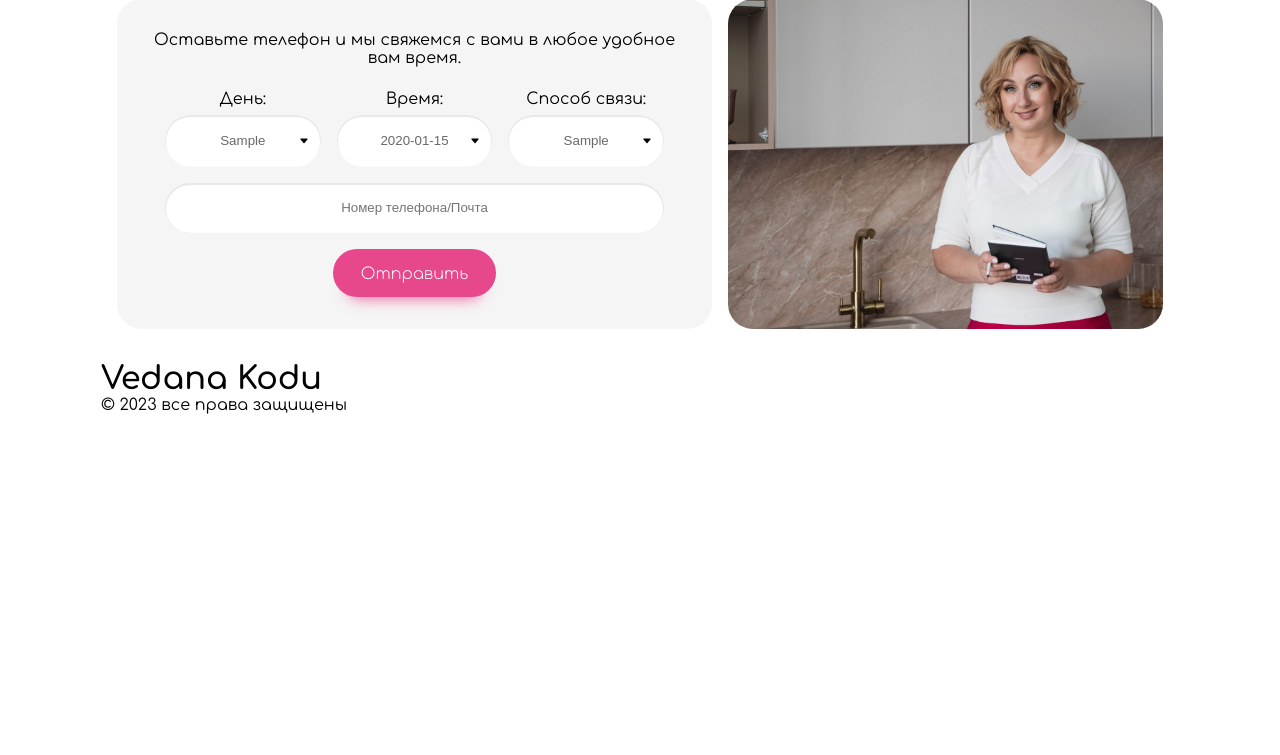
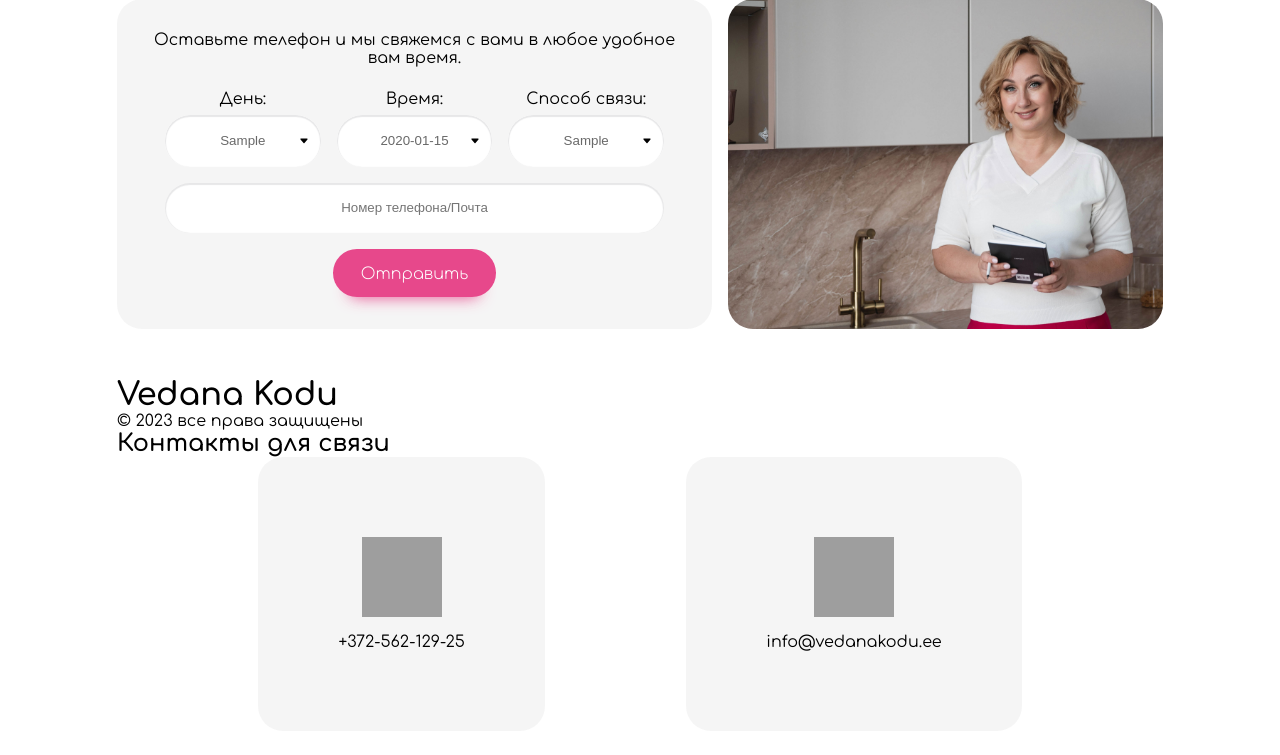
Before and after one commit to verts-online/dina_kodu, a Django app: page / in a window 1280 px wide. Shown: the part 2777-3532 px from the top of the page. Before the commit the page ends 3191 px from the top, so only its background shows below. Run offline with Django 4.2, Linux system fonts and the light colour scheme; tables that the repository leaves empty hold one stand-in row (values such as "Sample post"); some libraries are stand-ins or nearby versions; grey boxes are pictures that could not be loaded.

Commit message:
Update footer.html

```diff
--- a/core/landing/templates/landing/includes/footer.html
+++ b/core/landing/templates/landing/includes/footer.html
@@ -1,4 +1,44 @@
-<div>
-  <h1 class="">Vedana Kodu</h1>
-  <p>© 2023 все права защищены</p>
+<style>
+    .contact-info {
+        display: flex;
+        flex-wrap: wrap;
+        align-items: center;
+        place-content: space-evenly;
+    }
+    .contact-info>div {
+        padding: 5rem;
+        gap: 1rem;
+        background: rgba(244, 244, 244, 0.9);
+    }
+    .contact-div {
+        border-radius: 25px;
+        display: flex;
+        flex-direction: column;
+        align-items: center;
+        justify-content: center;
+
+    }
+    .contact-image {
+        width: 5rem;
+        height: 5rem;
+    }
+</style>
+<div style='padding: 1em;'>
+    <div>
+      <h1 class="">Vedana Kodu</h1>
+      <p>© 2023 все права защищены</p>
+    </div>
+    <div>
+      <h2>Контакты для связи</h2>
+      <div class="contact-info">
+          <div class='contact-div'>
+              <img class="contact-image" src="https://img.icons8.com/fluency/96/phone--v1.png" alt="call-us">
+              <a href="tel:+37256212925">+372-562-129-25</a>
+          </div>
+          <div class='contact-div'>
+              <img class="contact-image" src="https://img.icons8.com/fluency/96/new-post.png" alt="mail-us">
+              <span><a href="mailto:info@vedanakodu.ee?subject=Организация_пространства">info@vedanakodu.ee</a></span>
+          </div>
+      </div>
+    </div>
 </div>
```
